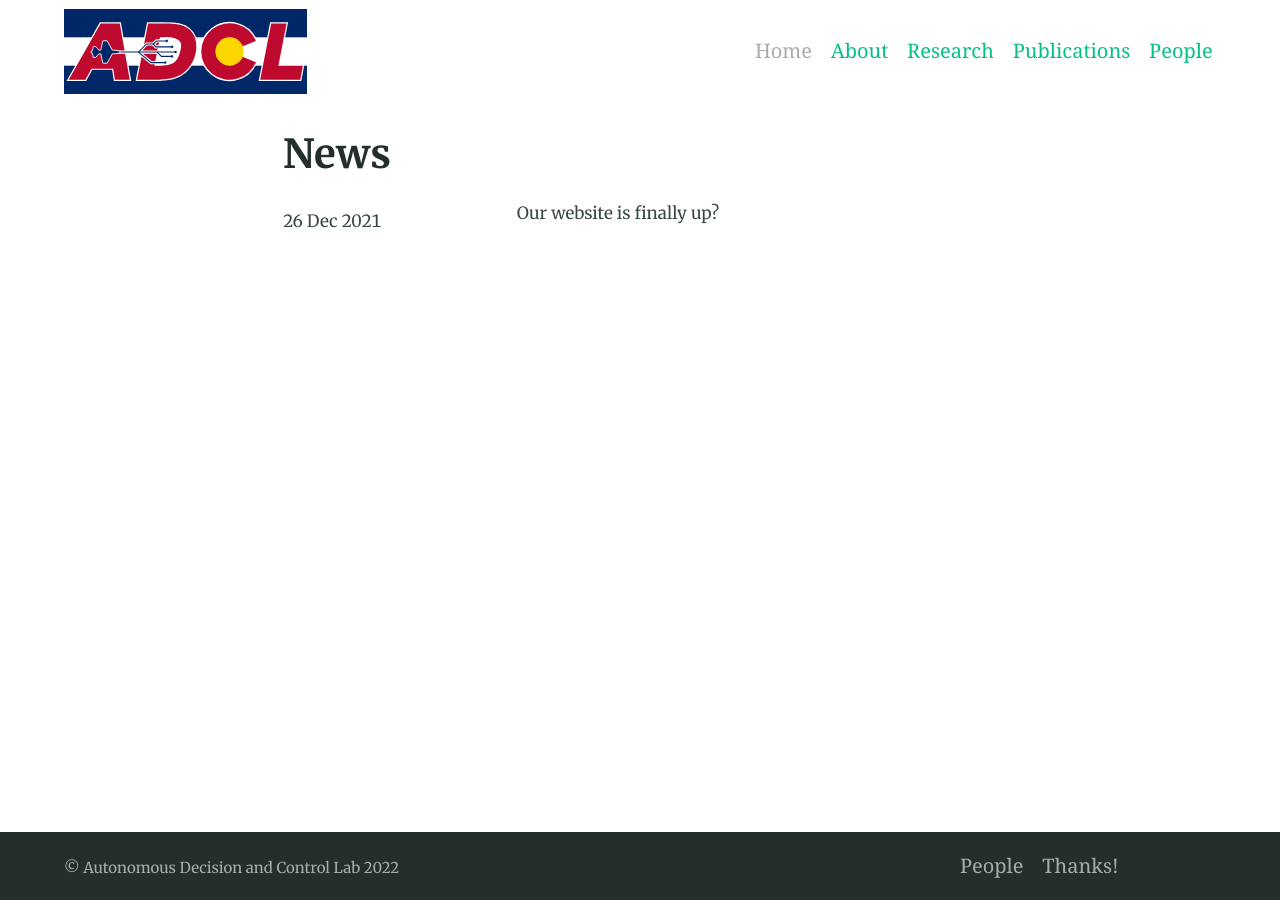
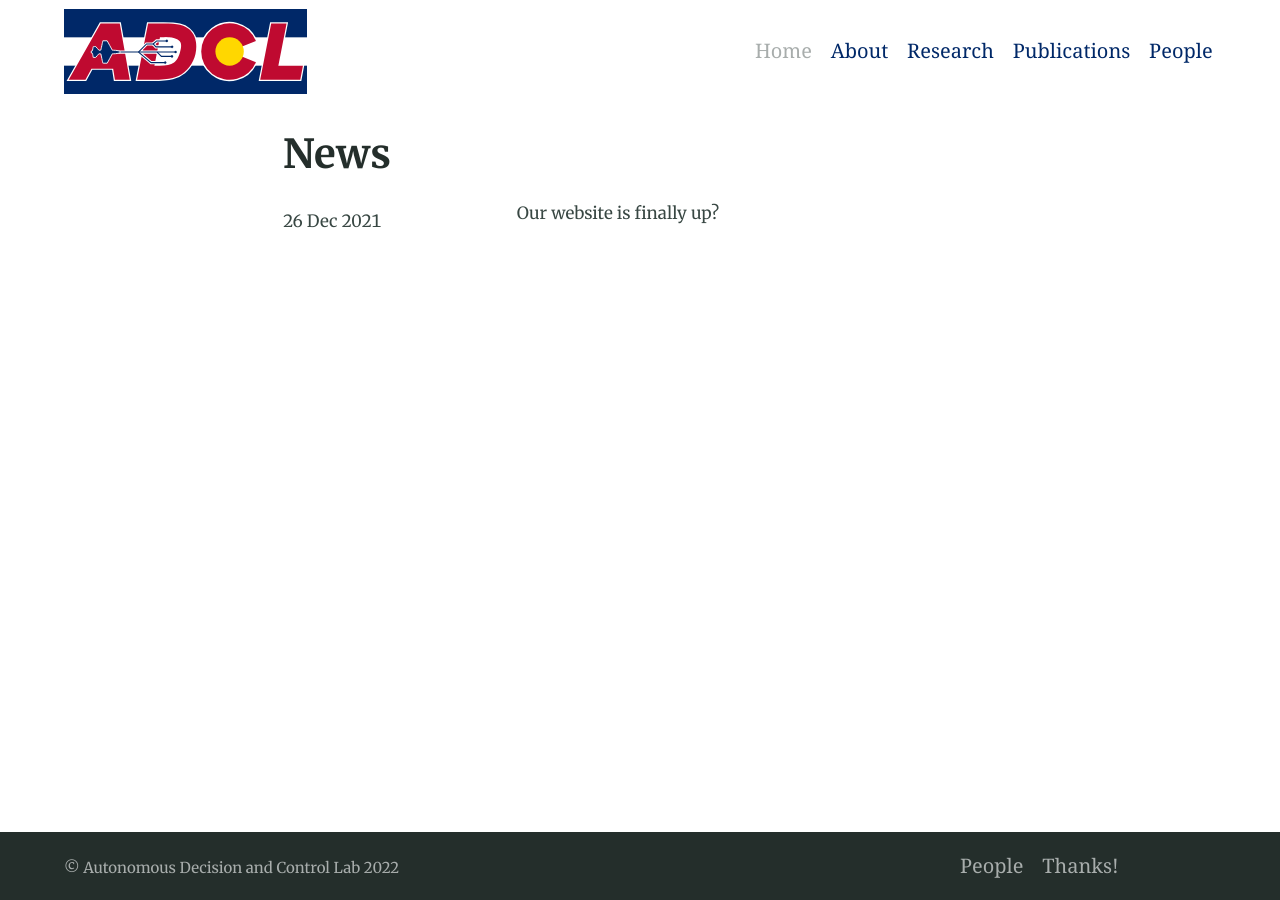
Before and after one commit to CU-ADCL/CU-ADCL.github.io, a Jekyll site: the page built from index.md, in a window 1280 px wide. Built offline with Jekyll 4.4.1, drawn with Linux system fonts in a browser that asks for light colours; our own code applies the rules of GitHub Pages for plain Markdown files.

Commit message:
Update link colors

```diff
--- a/_sass/_settings.scss
+++ b/_sass/_settings.scss
@@ -7,7 +7,7 @@ $accentColour: #05bf85 !default;
 // Text colours
 $headingColour: #242e2b !default;
 $bodyColour: #384743 !default;
-$linkColour: #05bf85 !default;
+$linkColour: #002868 !default;
 $hoverColour: #008000 !default;
 $focusColour: #fa407a !default;
 $captionColour: #a8adac !default;
```
